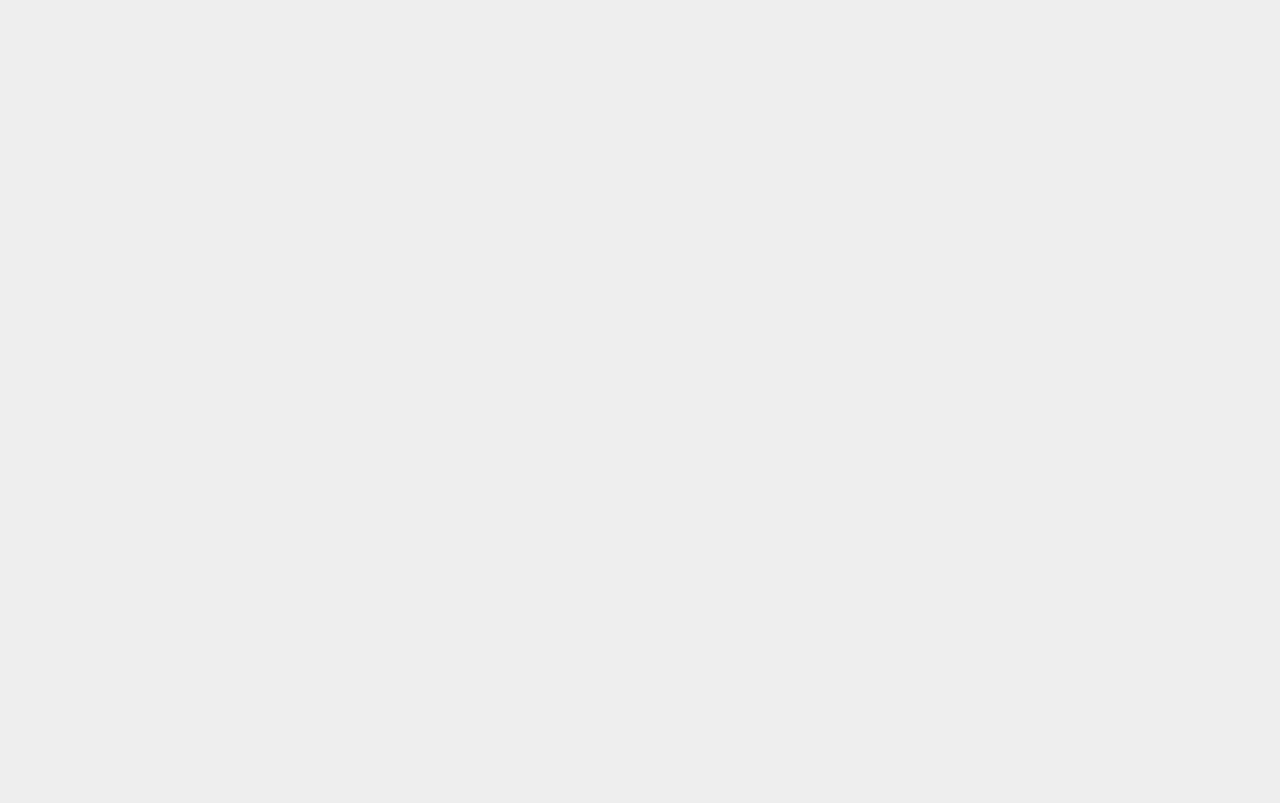
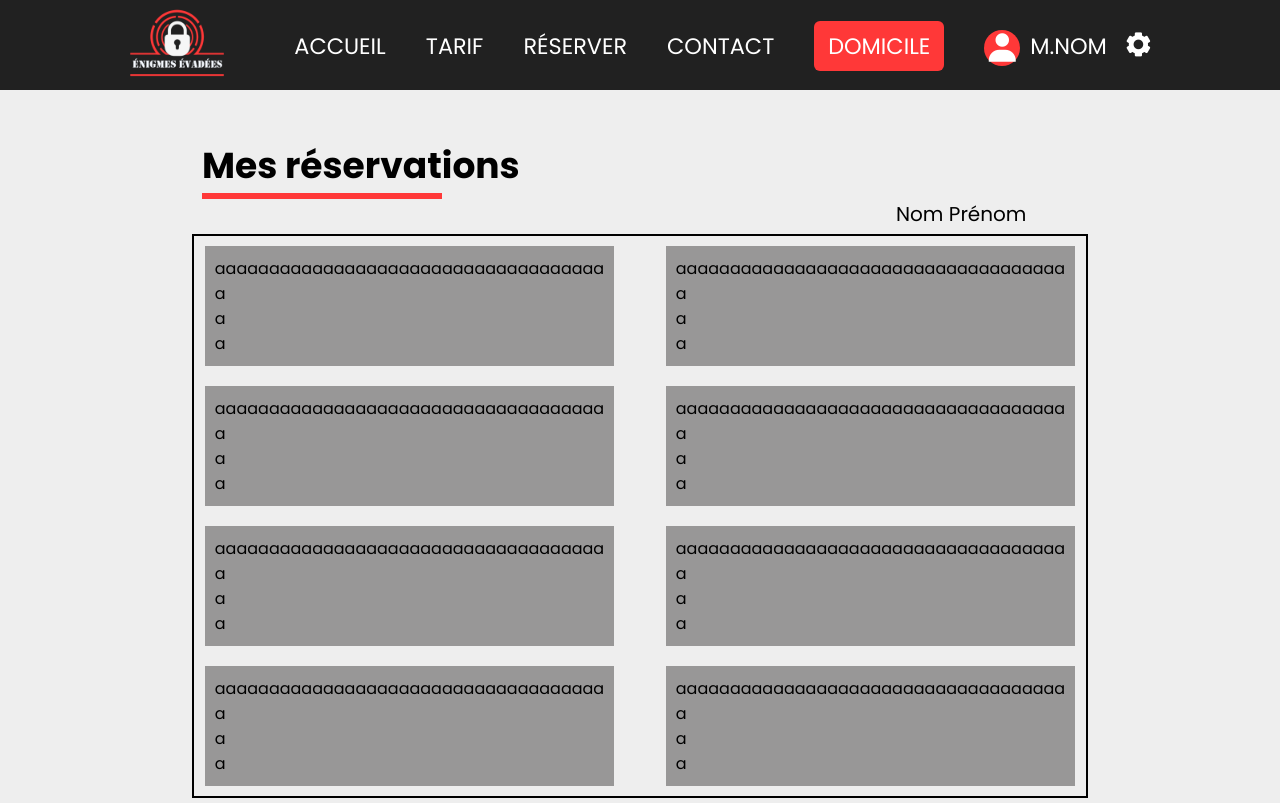
Before and after one commit to DBKDev/Enigme-evade, a React (Create React App) app: page /MesReservations in a window 1280 px wide. Before the commit this address had no page. Built offline with nearby package versions, Linux system fonts and the light colour scheme.

Commit message:
commit pour pouvoir pull

```diff
--- a/src/App.js
+++ b/src/App.js
@@ -7,6 +7,7 @@ import DevisProfessionnel from "./Views/DevisProfessionnel";
 import ReservationSite from "./Views/ReservationSite";
 import MonCompte from "./Views/MonCompte";
 import PageDomicile from "./Views/PageDomicile";
+import MesReservations from "./Views/MesReservations";
 
 // Définir l'élément racine de votre application pour le composant Modal
 Modal.setAppElement('#root');
@@ -27,6 +28,7 @@ function App() {
         <Route path={"/ReservationSite"} element={<ReservationSite/>}/>
         <Route path={"/Domicile"} element={<PageDomicile/>}/>
         <Route path={"/monCompte"} element={<MonCompte/>}/>
+        <Route path={"/MesReservations"} element={<MesReservations/>}/>
       </Routes>
     </BrowserRouter>
 
--- /dev/null
+++ b/src/Styles/MesReservations.css
@@ -0,0 +1,89 @@
+@import url("https://fonts.googleapis.com/css2?family=Poppins:wght@300;400;500;600;700;800;900&display=swap");
+
+* {
+    box-sizing: border-box;
+    margin: 0;
+    padding: 0;
+    font-family: 'Poppins', sans-serif;
+    text-decoration: none;
+    list-style: none;
+    outline: none;
+    border: none;
+    scroll-behavior: smooth;
+    user-select: none;
+}
+
+html::-webkit-scrollbar {
+    width: 0.5rem;
+}
+
+html::-webkit-scrollbar-thumb {
+    background: var(--bouton-hover);
+    border-radius: 3rem;
+}
+
+html::-webkit-scrollbar-track {
+    background: var(--background-noir);
+}
+:root{
+    --background : #EEEEEE;
+    --background-noir : #212121;
+    --bouton : #FF3838;
+    --bouton-hover : #c32626;
+    --text-gris: #333333;
+    --text-blanc: #FFFFFF;
+}
+
+.marginReservation{
+    margin-top: 8rem;
+}
+.marginReservation h2{
+    font-size: 36px;
+    font-weight: regular;
+    padding: 10px 10px 0px 10px;
+    width: 70%;
+    margin: 0px auto;
+}
+.souligneReservation{
+    width: 15rem;
+    height: 0.4rem;
+    background: var(--bouton);
+    margin-left: 15.8%;
+}
+.marginReservation p{
+    font-size: 20px;
+    font-weight: regular;
+    margin-left: 70%;
+}
+.containerReservationFlex{
+    display: flex;
+    justify-content: space-around;
+    width: 70%;
+    height: auto;
+    border: 2px solid black;
+    margin: 5px auto;
+    gap : 30px
+}
+.mesReservationSite{
+    display: flex;
+    flex-flow: column wrap;
+}
+.mesReservationSite div{
+    width: auto;
+    height: auto;
+    background-color: #989797;
+    margin: 10px;
+    padding: 10px;
+}
+.mesReservationDomicile{
+    display: flex;
+    flex-flow: column wrap;
+
+}
+.mesReservationDomicile div {
+    width: auto;
+    height: auto;
+    background-color: #989797;
+    margin: 10px;
+    padding: 10px;
+}
--- /dev/null
+++ b/src/Views/MesReservations.jsx
@@ -0,0 +1,73 @@
+import React from 'react';
+import Header from '../Components/Header';
+import '../Styles/MesReservations.css'
+
+
+const MesReservations = () => {
+    return (<>
+    <Header/>
+    <div className="containerPrincipalReservation">
+        <div className="marginReservation">
+            <h2>Mes réservations</h2>
+            <div className="souligneReservation"></div>
+            <p>Nom Prénom</p>
+        </div>
+        <div className="containerReservationFlex">
+            <div className="mesReservationSite">
+                <div>
+                    <p>aaaaaaaaaaaaaaaaaaaaaaaaaaaaaaaaaaaa</p>
+                    <p>a</p>
+                    <p>a</p>
+                    <p>a</p>
+                </div>
+                <div>
+                <p>aaaaaaaaaaaaaaaaaaaaaaaaaaaaaaaaaaaa</p>
+                    <p>a</p>
+                    <p>a</p>
+                    <p>a</p>
+                </div>
+                <div>
+                <p>aaaaaaaaaaaaaaaaaaaaaaaaaaaaaaaaaaaa</p>
+                    <p>a</p>
+                    <p>a</p>
+                    <p>a</p>
+                </div>
+                <div>
+                <p>aaaaaaaaaaaaaaaaaaaaaaaaaaaaaaaaaaaa</p>
+                    <p>a</p>
+                    <p>a</p>
+                    <p>a</p>
+                </div>
+            </div>
+            <div className="mesReservationDomicile">
+                <div>
+                <p>aaaaaaaaaaaaaaaaaaaaaaaaaaaaaaaaaaaa</p>
+                    <p>a</p>
+                    <p>a</p>
+                    <p>a</p>
+                </div>
+                <div>
+                <p>aaaaaaaaaaaaaaaaaaaaaaaaaaaaaaaaaaaa</p>
+                    <p>a</p>
+                    <p>a</p>
+                    <p>a</p>
+                </div>
+                <div>
+                <p>aaaaaaaaaaaaaaaaaaaaaaaaaaaaaaaaaaaa</p>
+                    <p>a</p>
+                    <p>a</p>
+                    <p>a</p>
+                </div>
+                <div>
+                <p>aaaaaaaaaaaaaaaaaaaaaaaaaaaaaaaaaaaa</p>
+                    <p>a</p>
+                    <p>a</p>
+                    <p>a</p>
+                </div>
+            </div>
+        </div>
+    </div>
+    </> );
+}
+
+export default MesReservations;
```
